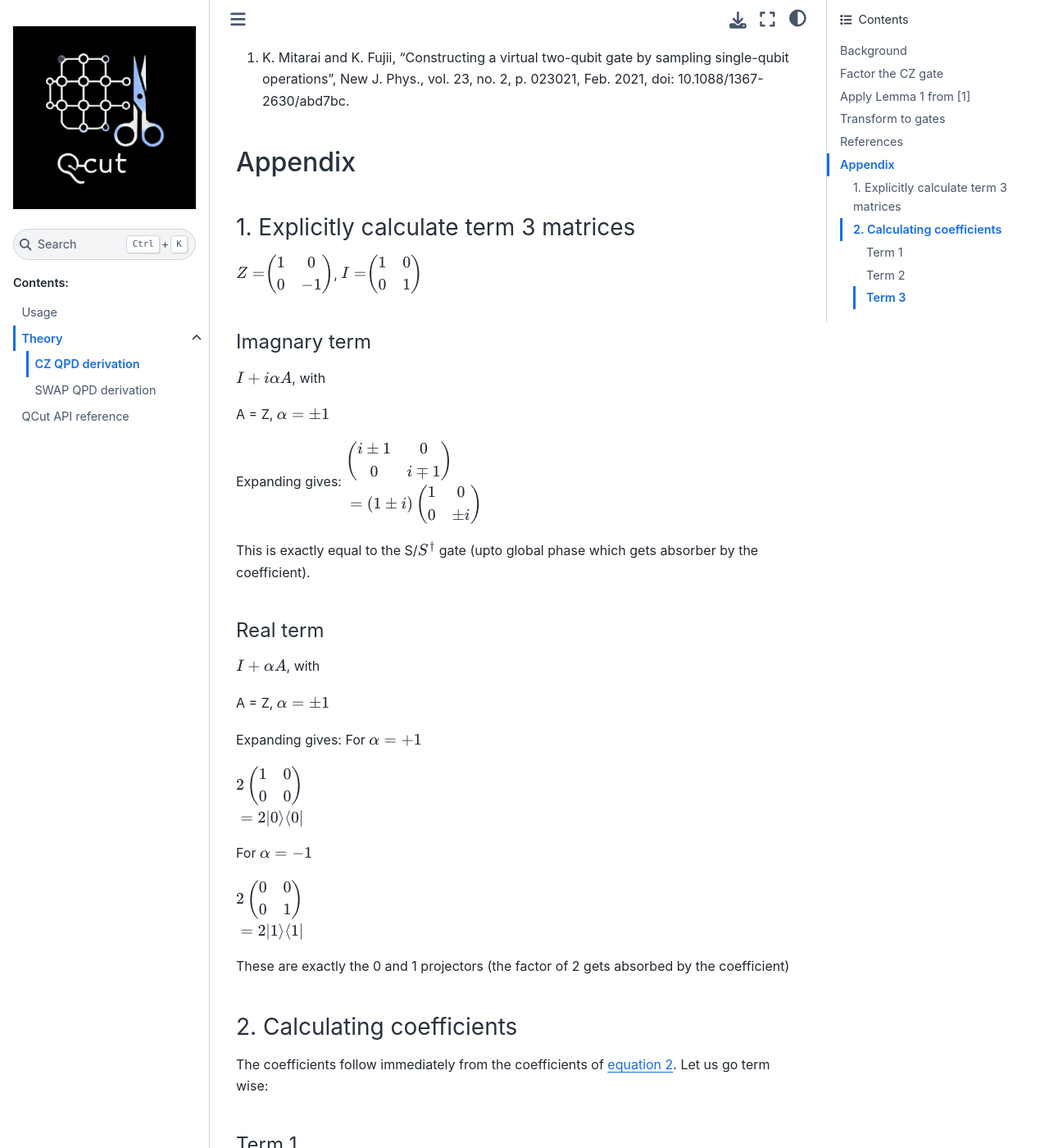
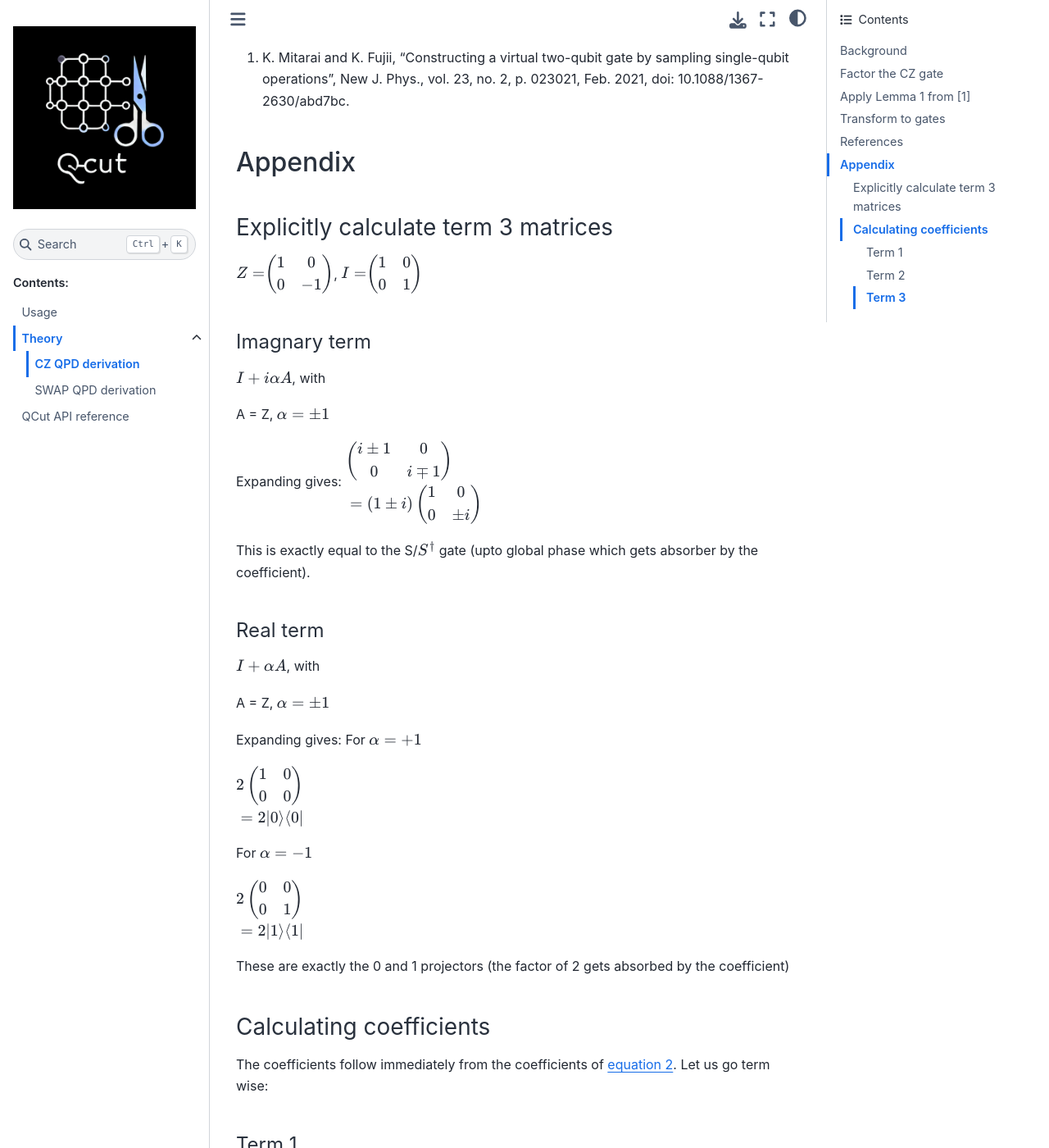
Before and after one commit to JooNiv/QCut, a Sphinx documentation site: the page built from docs/theory/CZ_derivation.md, in a window 1280 px wide and 1400 px high, scrolled down 2186 px. Shown: the whole window at 82% size. Built offline with Sphinx 7.4.7 and the Sphinx Book theme 1.1.4, drawn with Linux system fonts in a browser that asks for light colours; pages that are not in the unit, such as notebooks, are missing from menus; the version number could not be read and is left out.

Commit message:
docs fix

```diff
--- a/docs/theory/CZ_derivation.md
+++ b/docs/theory/CZ_derivation.md
@@ -64,7 +64,7 @@ Here Meas is the computational basis measurement and Z S means first applying th
 
 ## Appendix
 
-### 1. Explicitly calculate term 3 matrices
+### Explicitly calculate term 3 matrices
 
 $
 \begin{aligned}
@@ -130,7 +130,7 @@ $
 
 These are exactly the 0 and 1 projectors (the factor of 2 gets absorbed by the coefficient)
 
-### 2. Calculating coefficients
+### Calculating coefficients
 
 The coefficients follow immediately from the coefficients of [equation 2](#eq2). Let us go term wise:
 
```
